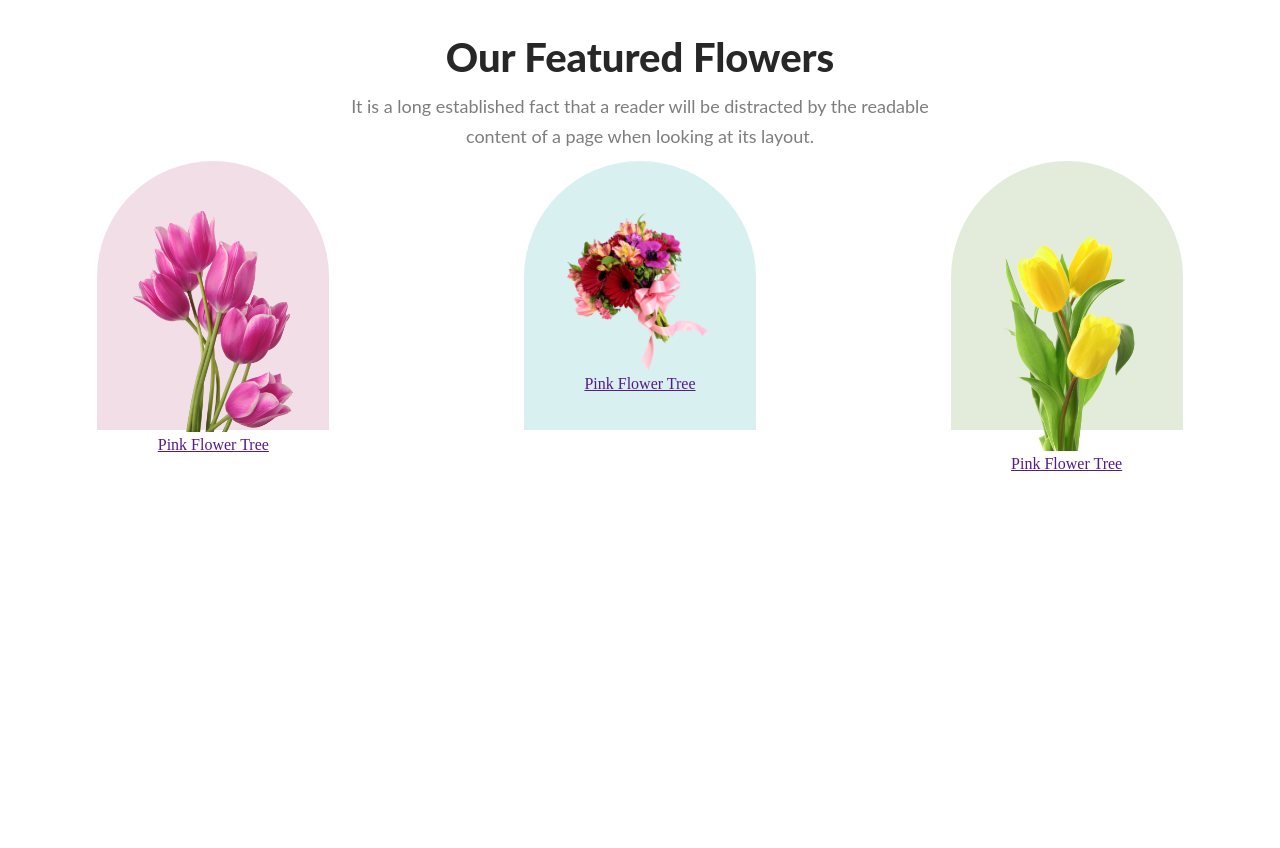
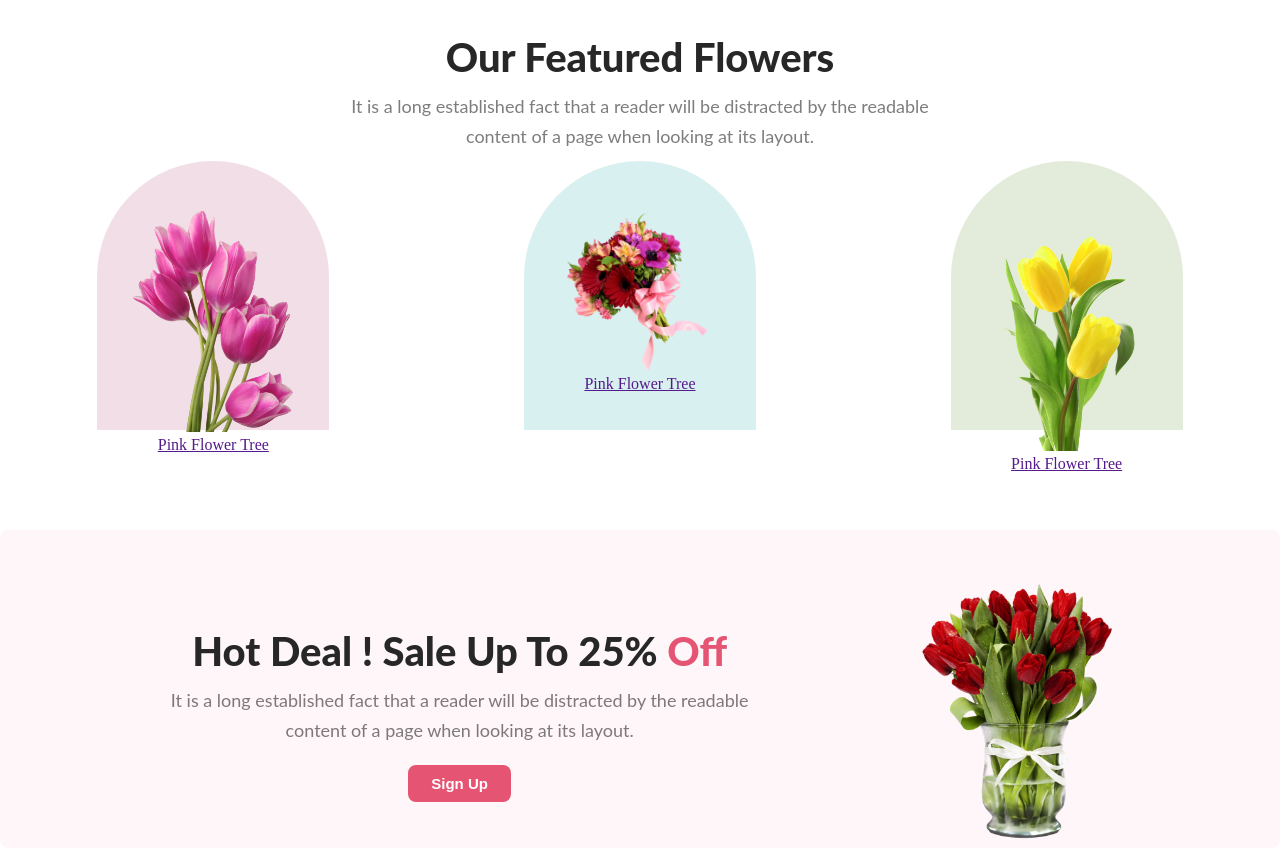
Before and after one commit to rajuahmmed1995/Flower-Shop-First-Assignment, a plain HTML site: page index.html in a window 1280 px wide. Shown: the part 817-1665 px from the top of the page. Before the commit the page ends 1290 px from the top, so only its background shows below. Drawn offline with Linux system fonts and the light colour scheme.

Commit message:
offer section

```diff
--- a/index.html
+++ b/index.html
@@ -48,9 +48,20 @@
 
       </div>
 
-      <!-- Another Section Start from Here -->
+      <!-- Offer Section Start from Here -->
 
+<section>
+<div class="banner-container">
+    <div class="banner-text">
+        <h1 class="offer-head"> Hot Deal ! Sale Up To 25% <span class="color-change">Off</span></h1>
+        <p class="banner-description"> It is a long established fact that a reader will be distracted by the readable <br>content of a page when looking at its layout.</p>
+        <button class="btn-primary">Sign Up</button>
 
+    </div>
+   <div> <img width="200px" src="Flower Asset/pngwing 8.png" alt=""></div>
+</div>
+
+</section>
 
 
     </div>
--- a/style.css
+++ b/style.css
@@ -39,12 +39,13 @@ padding: 10px;
 .btn-primary{
     border-radius: 8px;
 background: #E55473;
-padding: 20px 43px;
+padding: 10px 23px;
 gap: 10px;
 color: #FFF;
-font-size: 20px;
+font-size: 15px;
 font-weight: 700;
 align-items: center;
+border: none;
 }
 
 /* First Section Start From Here */
@@ -95,4 +96,44 @@ height: 269px;
 }
 
 
-/* Another Part Start form Here */
+/* Offer Section Start form Here */
+
+.banner-container{
+    display: flex;
+    justify-content: space-evenly;
+    align-items: center;
+    border-radius: 8px;
+background: rgba(229, 84, 115, 0.05);
+margin-top: 100px;
+padding-top: 50px;
+
+}
+.banner-text{
+    text-align: center;
+}
+  .offer-head{
+
+    color: #272727;
+font-family: Lato;
+font-size: 40px;
+font-style: normal;
+font-weight: 800;
+line-height: normal;
+  }
+
+  .color-change{
+    color: #E55473;
+  }
+
+  .banner-description{
+
+    color: rgba(39, 39, 39, 0.60);
+text-align: center;
+font-family: Lato;
+font-size: 18px;
+font-style: normal;
+font-weight: 400;
+line-height: 30px;
+padding: 10px;
+margin-bottom: 10px ;
+  }
```
